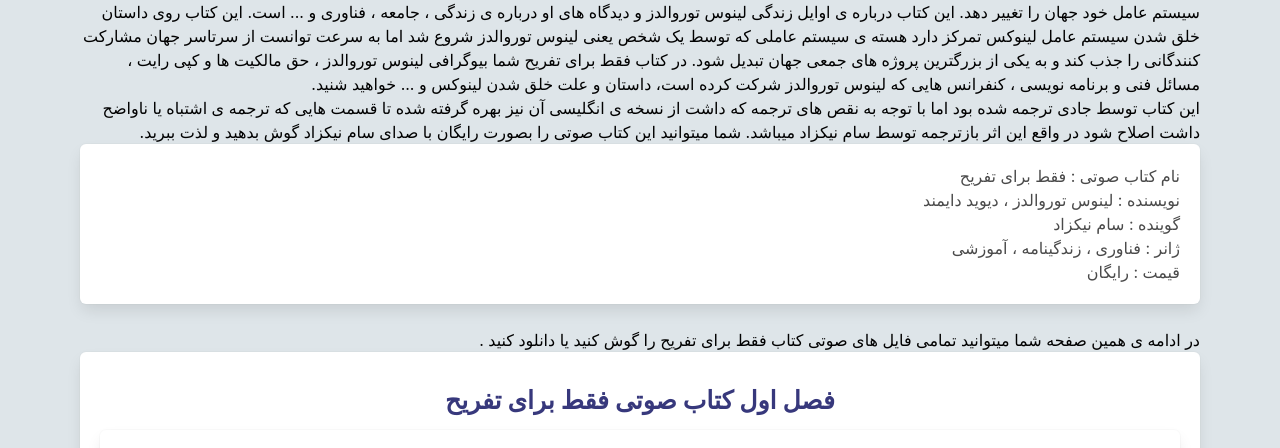
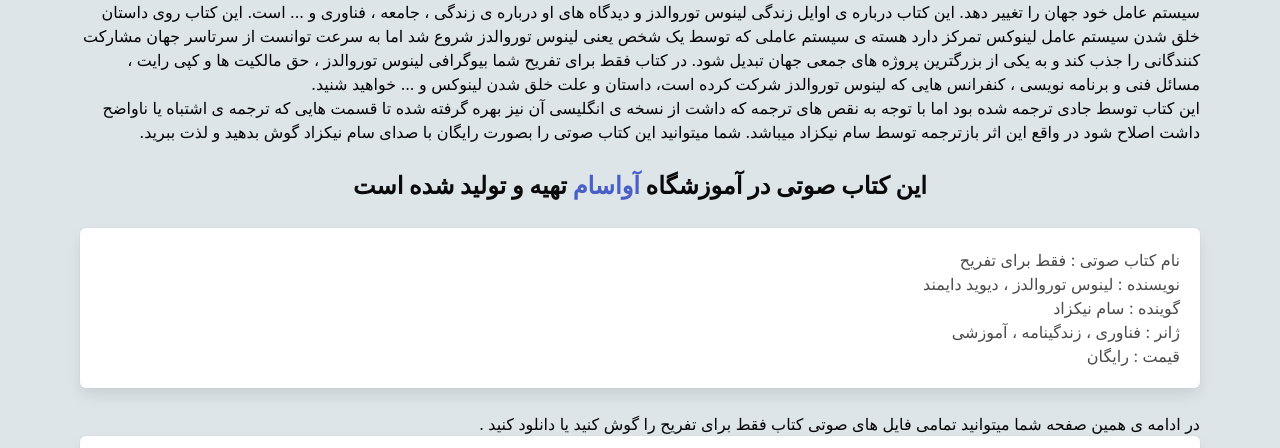
Before and after one commit to mirakabzi/just-for-fun-audio-book, a plain HTML site: page index.html in a window 1280 px wide. Shown: the part 343-791 px from the top of the page. Drawn offline with Linux system fonts and the light colour scheme.

Commit message:
update github page

```diff
--- a/index.html
+++ b/index.html
@@ -38,6 +38,11 @@
                     شما میتوانید این کتاب صوتی را بصورت رایگان با صدای سام
                     نیکزاد گوش بدهید و لذت ببرید.
 
+                </p>
+                <p class=" has-text-black has-text-weight-bold is-size-4 has-text-centered m-5">
+                    این کتاب صوتی در آموزشگاه
+                    <a href="https://avasam.ir?from=github" target="_blank"> آواسام </a>
+                    تهیه و تولید شده است
                 </p>
             </div>
             <div class="box">
```
